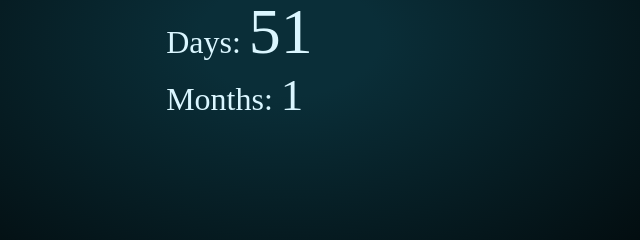
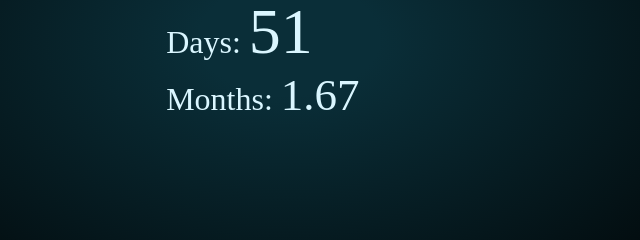
Before and after one commit to thuyetnguyen95/thuyetnguyen95.github.io, a plain HTML site: page brk-counting.html in a window 1280 px wide. Shown: the part 361-601 px from the top of the page, 351-991 px from the left. Drawn offline with nearby package versions, Linux system fonts and the light colour scheme.

Commit message:
Update brk-counting.html

```diff
--- a/brk-counting.html
+++ b/brk-counting.html
@@ -68,7 +68,7 @@
             },
 
             vnTetMonthsLeft() {
-                return -moment().diff(this.tetDate, 'months')
+                return -moment().diff(this.tetDate, 'months', true).toFixed(2)
             }
         }
     })
```
